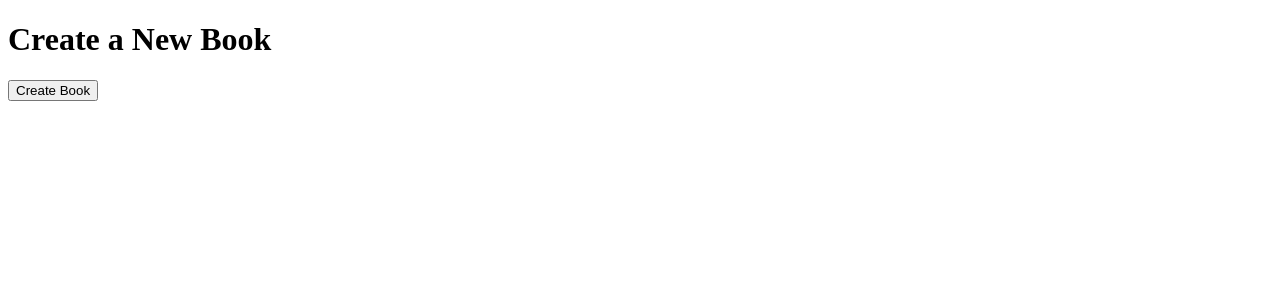
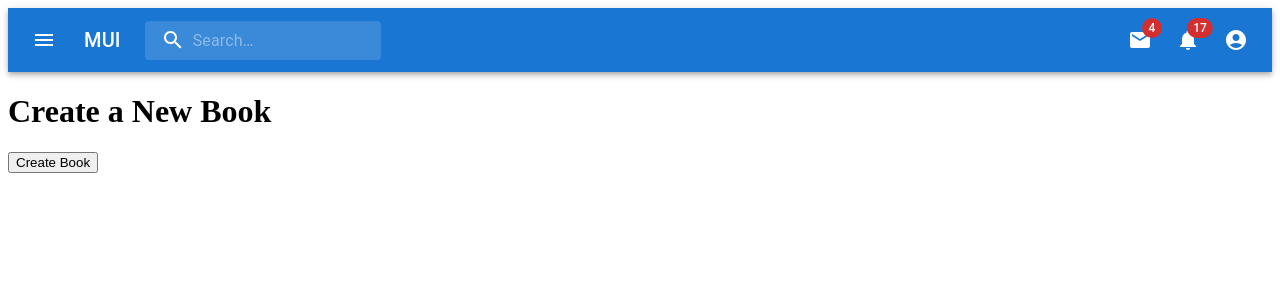
Before and after one commit to rcamach7/smart-reader, a Next.js app: page /test/book in a window 1280 px wide. Shown: the top 300 px of the page. Built offline with nearby package versions, Linux system fonts and the light colour scheme; no server answers.

Commit message:
🚧 wip: Update app bar and index import file

```diff
--- a/src/components/organisms/AppBar.tsx
+++ b/src/components/organisms/AppBar.tsx
@@ -7,8 +7,18 @@ import {
   IconButton,
   Typography,
   InputBase,
+  Badge,
+  MenuItem,
+  Menu,
 } from '@mui/material';
-import { Menu as MenuIcon, Search as SearchIcon } from '@mui/icons-material';
+import {
+  Menu as MenuIcon,
+  Search as SearchIcon,
+  AccountCircle,
+  Mail as MailIcon,
+  Notifications as NotificationsIcon,
+  MoreVert as MoreIcon,
+} from '@mui/icons-material';
 
 const Search = styled('div')(({ theme }) => ({
   position: 'relative',
@@ -17,10 +27,11 @@ const Search = styled('div')(({ theme }) => ({
   '&:hover': {
     backgroundColor: alpha(theme.palette.common.white, 0.25),
   },
+  marginRight: theme.spacing(2),
   marginLeft: 0,
   width: '100%',
   [theme.breakpoints.up('sm')]: {
-    marginLeft: theme.spacing(1),
+    marginLeft: theme.spacing(3),
     width: 'auto',
   },
 }));
@@ -43,16 +54,111 @@ const StyledInputBase = styled(InputBase)(({ theme }) => ({
     paddingLeft: `calc(1em + ${theme.spacing(4)})`,
     transition: theme.transitions.create('width'),
     width: '100%',
-    [theme.breakpoints.up('sm')]: {
-      width: '12ch',
-      '&:focus': {
-        width: '20ch',
-      },
+    [theme.breakpoints.up('md')]: {
+      width: '20ch',
     },
   },
 }));
 
-export default function SearchAppBar() {
+export default function PrimarySearchAppBar() {
+  const [anchorEl, setAnchorEl] = React.useState<null | HTMLElement>(null);
+  const [mobileMoreAnchorEl, setMobileMoreAnchorEl] =
+    React.useState<null | HTMLElement>(null);
+
+  const isMenuOpen = Boolean(anchorEl);
+  const isMobileMenuOpen = Boolean(mobileMoreAnchorEl);
+
+  const handleProfileMenuOpen = (event: React.MouseEvent<HTMLElement>) => {
+    setAnchorEl(event.currentTarget);
+  };
+
+  const handleMobileMenuClose = () => {
+    setMobileMoreAnchorEl(null);
+  };
+
+  const handleMenuClose = () => {
+    setAnchorEl(null);
+    handleMobileMenuClose();
+  };
+
+  const handleMobileMenuOpen = (event: React.MouseEvent<HTMLElement>) => {
+    setMobileMoreAnchorEl(event.currentTarget);
+  };
+
+  const menuId = 'primary-search-account-menu';
+  const renderMenu = (
+    <Menu
+      anchorEl={anchorEl}
+      anchorOrigin={{
+        vertical: 'top',
+        horizontal: 'right',
+      }}
+      id={menuId}
+      keepMounted
+      transformOrigin={{
+        vertical: 'top',
+        horizontal: 'right',
+      }}
+      open={isMenuOpen}
+      onClose={handleMenuClose}
+    >
+      <MenuItem onClick={handleMenuClose}>Profile</MenuItem>
+      <MenuItem onClick={handleMenuClose}>My account</MenuItem>
+    </Menu>
+  );
+
+  const mobileMenuId = 'primary-search-account-menu-mobile';
+  const renderMobileMenu = (
+    <Menu
+      anchorEl={mobileMoreAnchorEl}
+      anchorOrigin={{
+        vertical: 'top',
+        horizontal: 'right',
+      }}
+      id={mobileMenuId}
+      keepMounted
+      transformOrigin={{
+        vertical: 'top',
+        horizontal: 'right',
+      }}
+      open={isMobileMenuOpen}
+      onClose={handleMobileMenuClose}
+    >
+      <MenuItem>
+        <IconButton size="large" aria-label="show 4 new mails" color="inherit">
+          <Badge badgeContent={4} color="error">
+            <MailIcon />
+          </Badge>
+        </IconButton>
+        <p>Messages</p>
+      </MenuItem>
+      <MenuItem>
+        <IconButton
+          size="large"
+          aria-label="show 17 new notifications"
+          color="inherit"
+        >
+          <Badge badgeContent={17} color="error">
+            <NotificationsIcon />
+          </Badge>
+        </IconButton>
+        <p>Notifications</p>
+      </MenuItem>
+      <MenuItem onClick={handleProfileMenuOpen}>
+        <IconButton
+          size="large"
+          aria-label="account of current user"
+          aria-controls="primary-search-account-menu"
+          aria-haspopup="true"
+          color="inherit"
+        >
+          <AccountCircle />
+        </IconButton>
+        <p>Profile</p>
+      </MenuItem>
+    </Menu>
+  );
+
   return (
     <Box sx={{ flexGrow: 1 }}>
       <AppBar position="static">
@@ -70,7 +176,7 @@ export default function SearchAppBar() {
             variant="h6"
             noWrap
             component="div"
-            sx={{ flexGrow: 1, display: { xs: 'none', sm: 'block' } }}
+            sx={{ display: { xs: 'none', sm: 'block' } }}
           >
             MUI
           </Typography>
@@ -83,8 +189,54 @@ export default function SearchAppBar() {
               inputProps={{ 'aria-label': 'search' }}
             />
           </Search>
+          <Box sx={{ flexGrow: 1 }} />
+          <Box sx={{ display: { xs: 'none', md: 'flex' } }}>
+            <IconButton
+              size="large"
+              aria-label="show 4 new mails"
+              color="inherit"
+            >
+              <Badge badgeContent={4} color="error">
+                <MailIcon />
+              </Badge>
+            </IconButton>
+            <IconButton
+              size="large"
+              aria-label="show 17 new notifications"
+              color="inherit"
+            >
+              <Badge badgeContent={17} color="error">
+                <NotificationsIcon />
+              </Badge>
+            </IconButton>
+            <IconButton
+              size="large"
+              edge="end"
+              aria-label="account of current user"
+              aria-controls={menuId}
+              aria-haspopup="true"
+              onClick={handleProfileMenuOpen}
+              color="inherit"
+            >
+              <AccountCircle />
+            </IconButton>
+          </Box>
+          <Box sx={{ display: { xs: 'flex', md: 'none' } }}>
+            <IconButton
+              size="large"
+              aria-label="show more"
+              aria-controls={mobileMenuId}
+              aria-haspopup="true"
+              onClick={handleMobileMenuOpen}
+              color="inherit"
+            >
+              <MoreIcon />
+            </IconButton>
+          </Box>
         </Toolbar>
       </AppBar>
+      {renderMobileMenu}
+      {renderMenu}
     </Box>
   );
 }
--- /dev/null
+++ b/src/components/organisms/index.tsx
@@ -0,0 +1 @@
+export { default as AppBar } from './AppBar';
--- a/src/pages/_app.tsx
+++ b/src/pages/_app.tsx
@@ -1,9 +1,11 @@
 import '../theme/globals.css';
 import { UserProvider } from '@/context/UserContext';
+import { AppBar } from '@/components/organisms';
 
 function MyApp({ Component, pageProps: { session, ...pageProps } }) {
   return (
     <UserProvider>
+      <AppBar />
       <Component {...pageProps} />
     </UserProvider>
   );
--- a/tsconfig.json
+++ b/tsconfig.json
@@ -21,9 +21,9 @@
       "@/context/*": ["src/context/*"],
       "@/utils/*": ["src/utils/*"],
       "@/types/*": ["src/types/*"],
-      "@/components/atoms": ["src/components/atoms/index.ts"],
-      "@/components/molecules": ["src/components/molecules/index.ts"],
-      "@/components/organisms": ["src/components/organisms/index.ts"]
+      "@/components/atoms": ["src/components/atoms/index.tsx"],
+      "@/components/molecules": ["src/components/molecules/index.tsx"],
+      "@/components/organisms": ["src/components/organisms/index.tsx"]
     }
   },
   "include": ["next-env.d.ts", "**/*.ts", "**/*.tsx"],
```
Also changed, not shown: src/components/atoms/index.ts (deleted), src/components/atoms/index.tsx (added), src/components/molecules/index.ts (deleted), src/components/molecules/index.tsx (added), src/components/organisms/index.ts (deleted).
